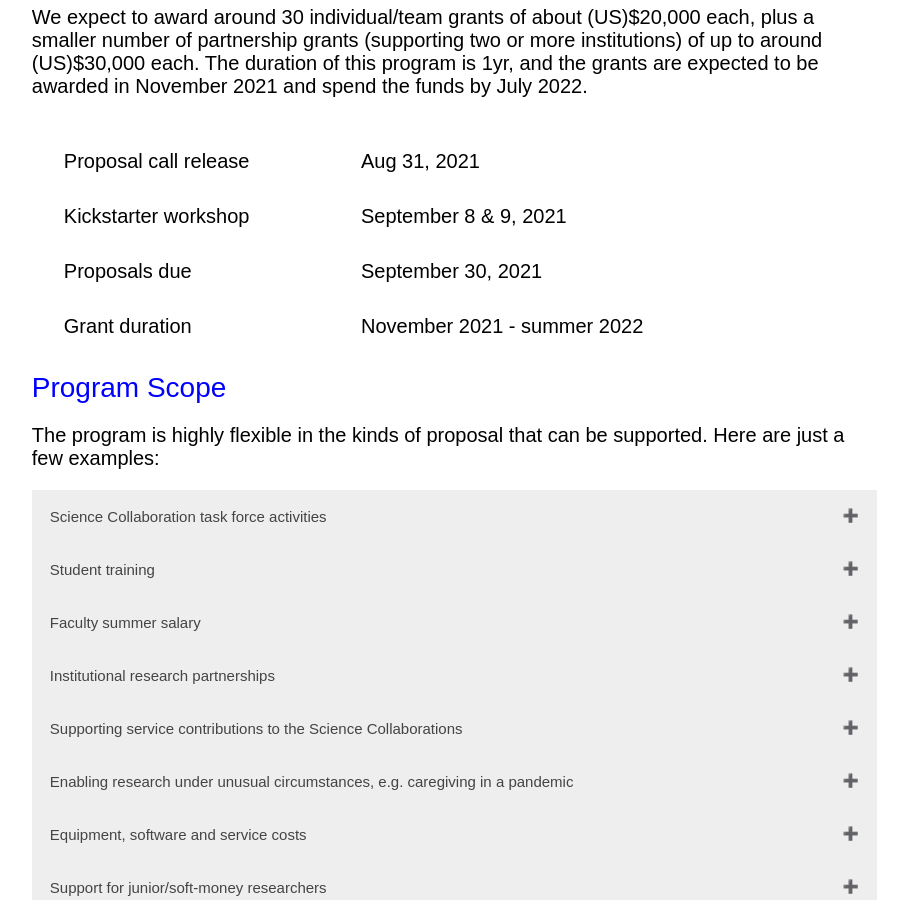
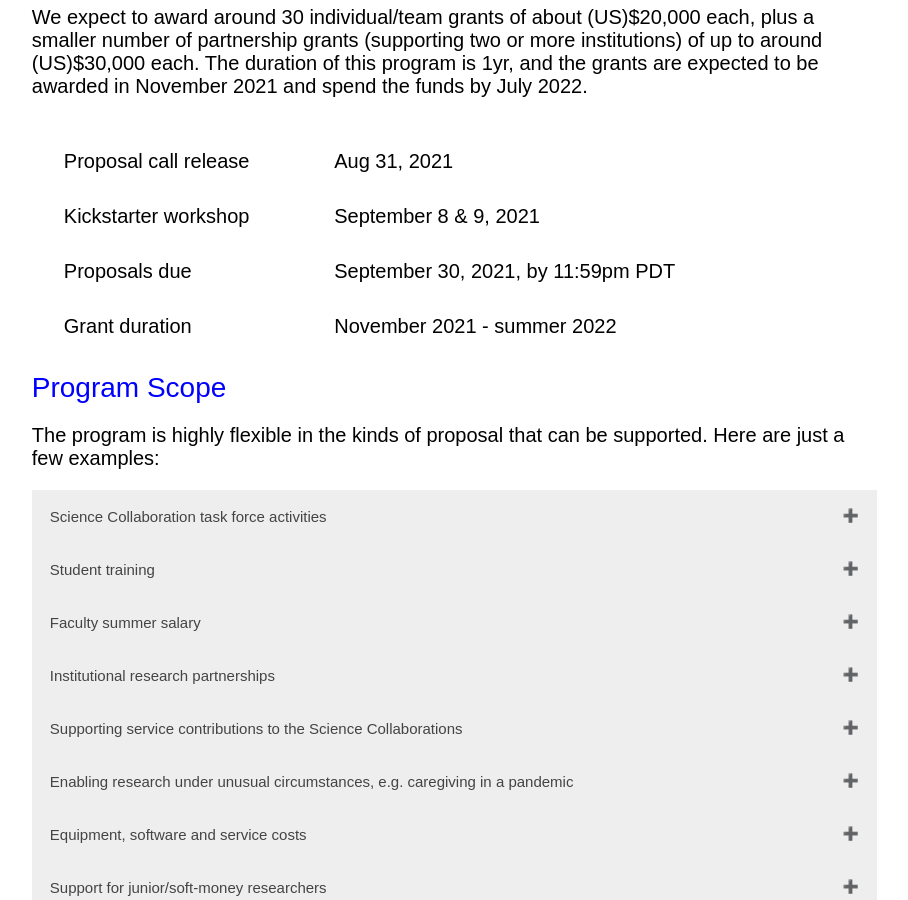
Before and after one commit to lsst-sci-prep/lsst-sci-prep.github.io, a Jekyll site: the page built from kickstarter_grants.html, in a window 1280 px wide and 900 px high, scrolled down 1734 px. Shown: the whole window, without its empty margins (249-1157 px from the left). Built offline with Jekyll 4.4.1, drawn with Linux system fonts in a browser that asks for light colours.

Commit message:
Added timestamp to deadline

```diff
--- a/kickstarter_grants.html
+++ b/kickstarter_grants.html
@@ -35,7 +35,7 @@ title: Program Elements
   <table width=100%>
     <tr><td>Proposal call release</td><td>Aug 31, 2021</td></tr>
     <tr><td>Kickstarter workshop</td><td>September 8 & 9, 2021<td><td>
-    <tr><td>Proposals due</td><td>September 30, 2021<td><td></tr>
+    <tr><td>Proposals due</td><td>September 30, 2021, by 11:59pm PDT<td><td></tr>
     <tr><td>Grant duration</td><td>November 2021 - summer 2022</td><tr>
   </table>
 
```
